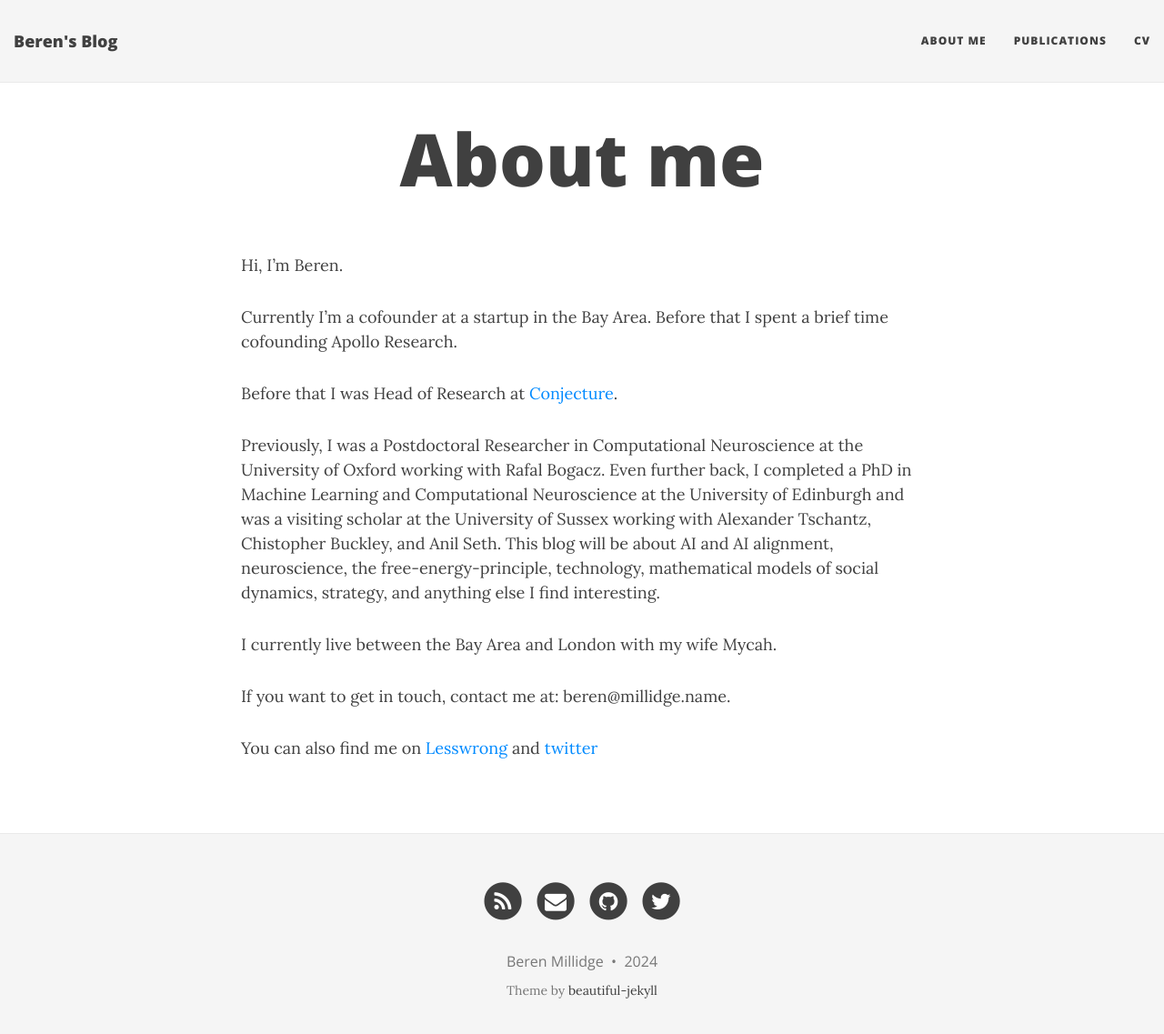
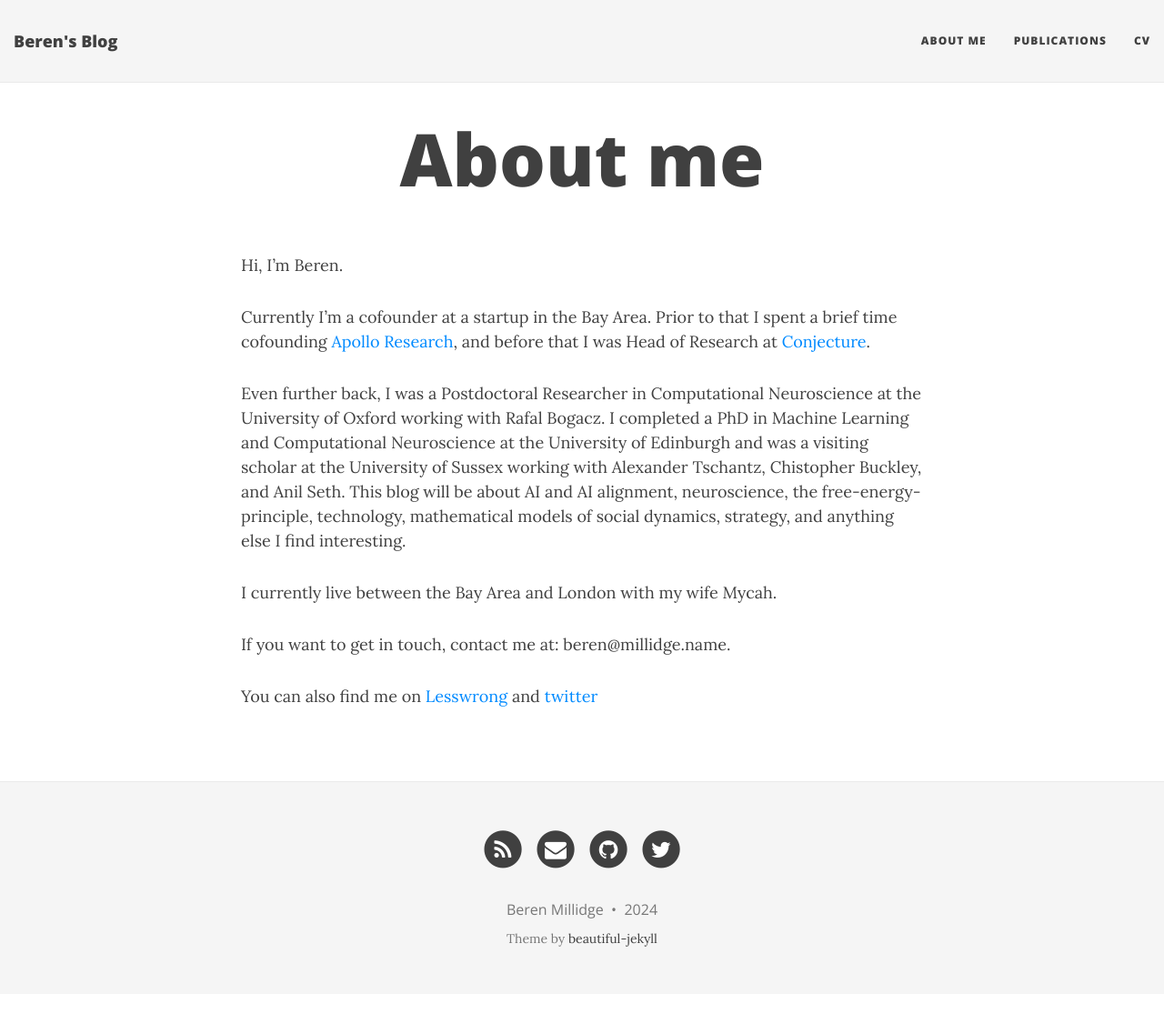
Before and after one commit to BerenMillidge/BerenMillidge.github.io, a Jekyll site: the page built from aboutme.md, in a window 1280 px wide and 1150 px high. Shown: the top 1137 px of the window at 91% size. Built offline with Jekyll 4.4.1, drawn with Linux system fonts in a browser that asks for light colours; nearby versions of some CDN libraries.

Commit message:
Update aboutme.md

```diff
--- a/aboutme.md
+++ b/aboutme.md
@@ -4,11 +4,9 @@
 ---
 Hi, I'm Beren.
 
-Currently I'm a cofounder at a startup in the Bay Area. Before that I spent a brief time cofounding Apollo Research.
+Currently I'm a cofounder at a startup in the Bay Area. Prior to that I spent a brief time cofounding [Apollo Research](https://www.apolloresearch.ai), and before that I was Head of Research at [Conjecture](https://conjecture.dev).
 
-Before that I was Head of Research at [Conjecture](https://conjecture.dev).
-
-Previously, I was a Postdoctoral Researcher in Computational Neuroscience at the University of Oxford working with Rafal Bogacz. Even further back, I completed a PhD in Machine Learning and Computational Neuroscience at the University of Edinburgh and was a visiting scholar at the University of Sussex working with Alexander Tschantz, Chistopher Buckley, and Anil Seth. This blog will be about AI and AI alignment,
+Even further back, I was a Postdoctoral Researcher in Computational Neuroscience at the University of Oxford working with Rafal Bogacz. I completed a PhD in Machine Learning and Computational Neuroscience at the University of Edinburgh and was a visiting scholar at the University of Sussex working with Alexander Tschantz, Chistopher Buckley, and Anil Seth. This blog will be about AI and AI alignment,
 neuroscience, the free-energy-principle, technology, mathematical models of social dynamics, strategy, and anything else I find interesting.
 
 I currently live between the Bay Area and London with my wife Mycah.
```
